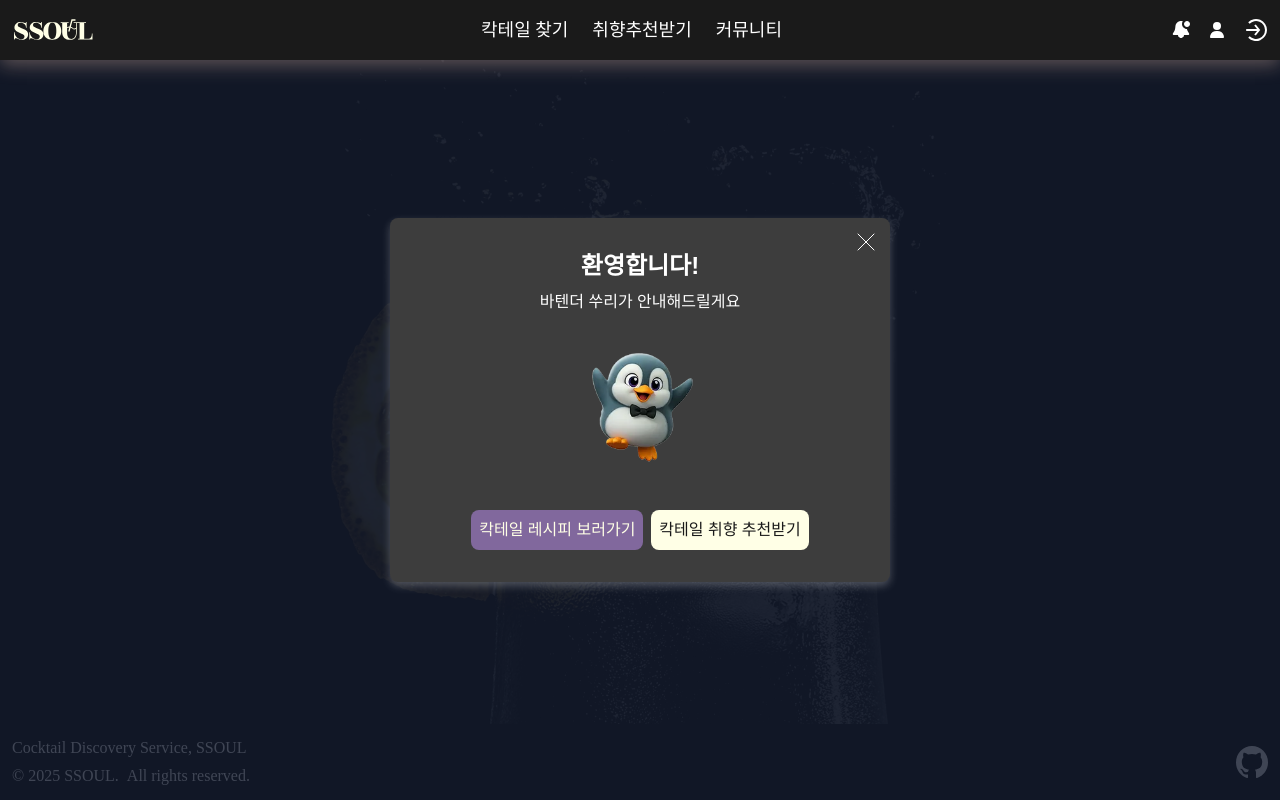
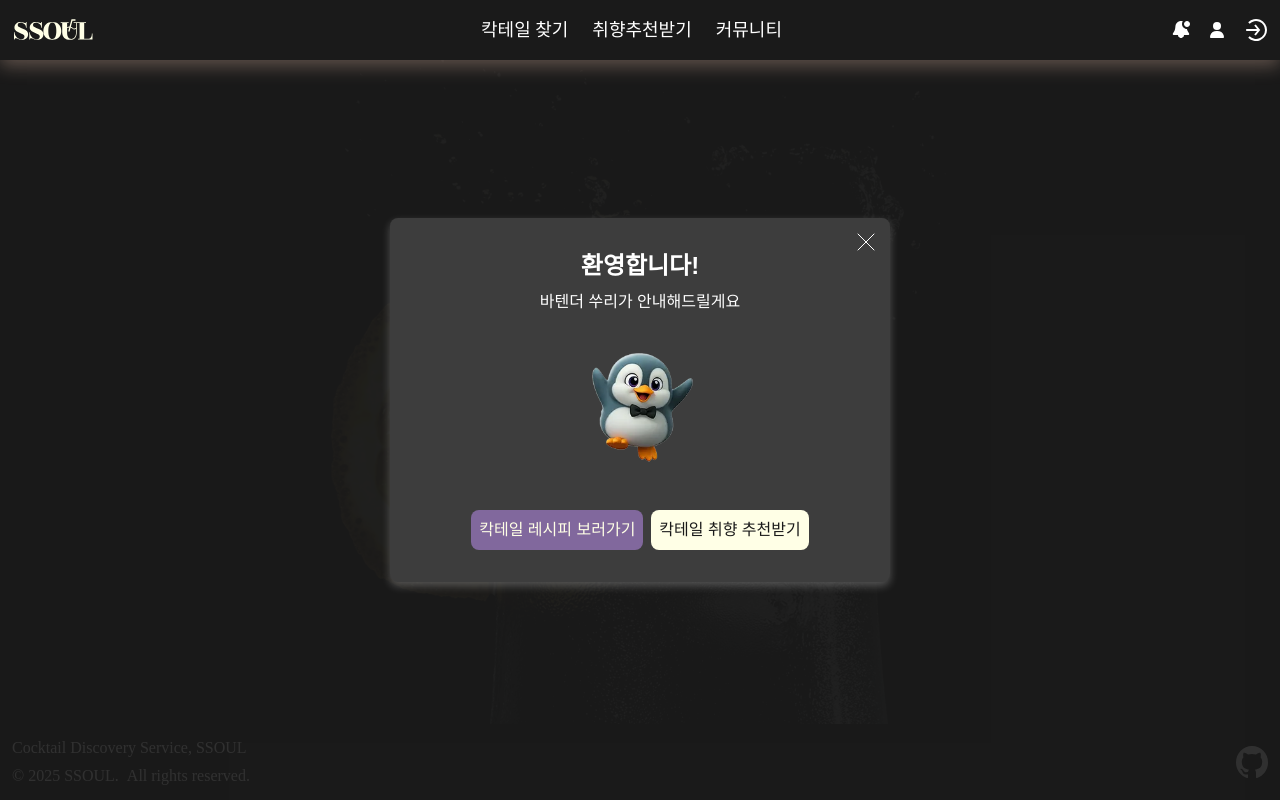
Before and after one commit to prgrms-web-devcourse-final-project/WEB5_6_HaeDokCoding_FE, a Next.js app: page /login in a window 1280 px wide. Both pictures are taken after a click on the button "Naver 로그인". Built offline with nearby package versions, Linux system fonts and the light colour scheme; a web font is replaced by a local one.

Commit message:
[fix] 이미지 , aria-hidden 경고 수정

```diff
--- a/src/app/login/Welcome.tsx
+++ b/src/app/login/Welcome.tsx
@@ -47,7 +47,7 @@ function Welcome({ open, onClose }: Props) {
     >
       <div className="flex-center">
         <div className="relative w-32 h-32" aria-hidden>
-          <Image src={Ssury} alt="" fill className="object-contain" />
+          <Image src={Ssury} alt="" fill sizes="128px" className="object-contain" />
         </div>
       </div>
     </ModalLayout>
--- a/src/shared/components/modalPop/ModalLayout.tsx
+++ b/src/shared/components/modalPop/ModalLayout.tsx
@@ -39,11 +39,26 @@ function ModalLayout({
     return () => document.removeEventListener('keydown', handleKeyDown);
   }, [open, onClose]);
 
+  // 팝업 열릴 시 scroll 막기
+  useEffect(() => {
+    if (open) document.body.style.overflow = 'hidden';
+    else document.body.style.overflow = '';
+
+    return () => {
+      document.body.style.overflow = '';
+    };
+  }, [open]);
+
   if (!open) return null;
 
   return (
     <Portal>
-      <div className="fixed inset-0 bg-black/80 flex-center " onClick={onClose} aria-hidden="true">
+      <div className="fixed inset-0 flex items-center justify-center w-full h-full">
+        <div
+          className="fixed inset-0 bg-primary/90 flex-center "
+          onClick={onClose}
+          aria-hidden="true"
+        ></div>
         <div
           className={tw(
             'relative w-[calc(100%-1.5rem)] p-8 rounded-lg bg-bg-pop shadow-[0_4px_9px_0_rgba(255,255,255,0.25)]',
```
